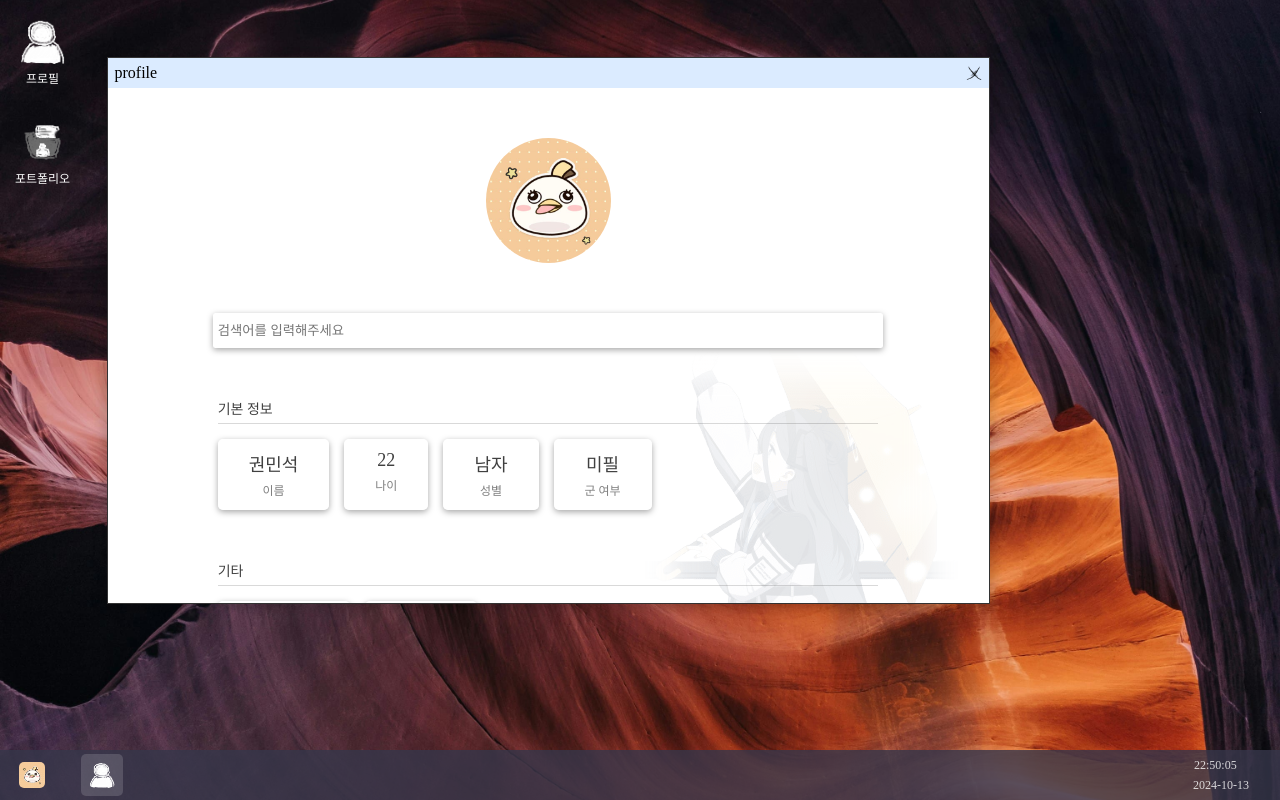
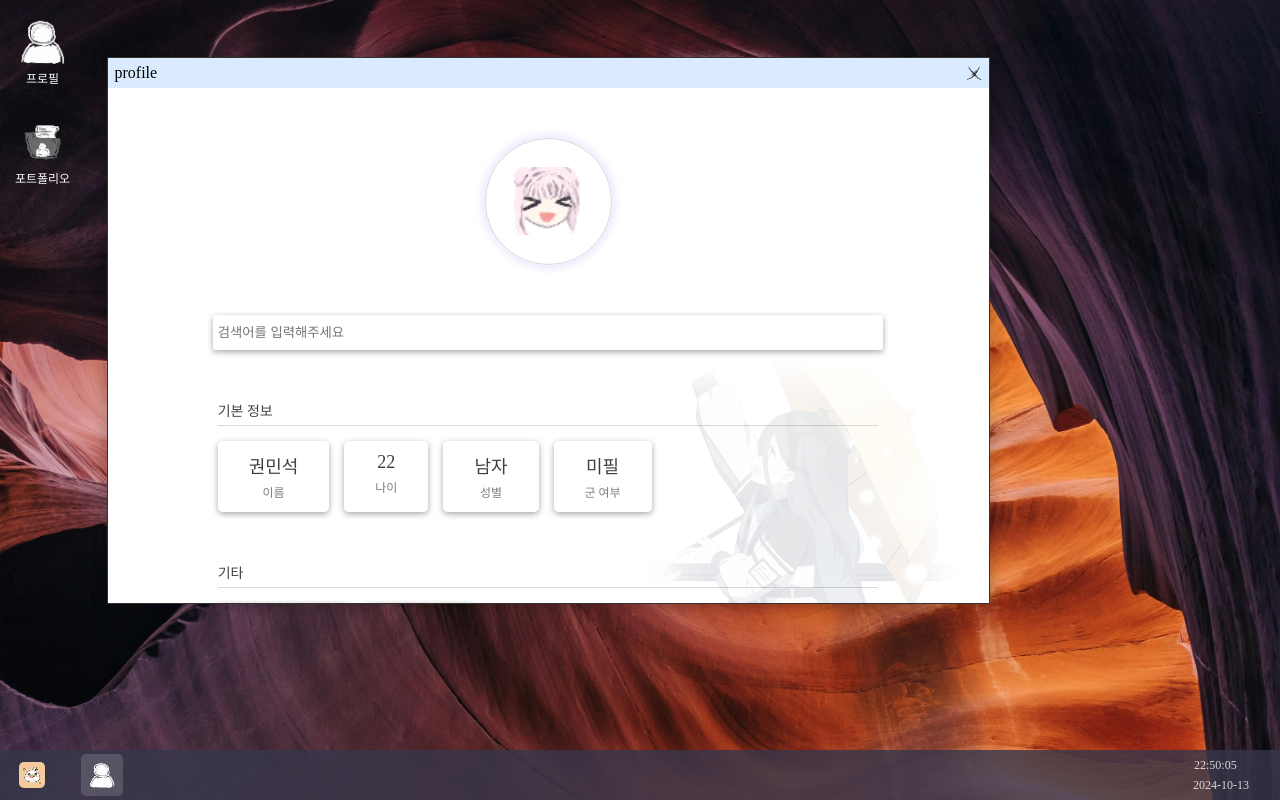
Before and after one commit to gnemek20/rnjs, a Next.js app: page / in a window 1280 px wide. Both pictures are taken after a click on the element "프로필". Built offline with nearby package versions, Linux system fonts and the light colour scheme; a web font is replaced by a local one.

Commit message:
프로필 아이콘 변경

```diff
--- a/customWebs/profile.tsx
+++ b/customWebs/profile.tsx
@@ -7,7 +7,7 @@ import { imageType } from '@/types/publicTypes';
 import Image from 'next/image';
 
 const profileIcon: imageType = {
-  src: require('@/public/images/peroro.jpg'),
+  src: require('@/public/icons/mika.png'),
   alt: 'profile'
 }
 
--- a/styles/profile/profile.module.css
+++ b/styles/profile/profile.module.css
@@ -14,12 +14,17 @@
   margin: 50px 0px;
   width: 125px;
   height: 125px;
+  border: 1px solid rgba(0, 0, 0, 0.15);
   border-radius: 50%;
+  box-shadow: 0px 0px 5px 5px rgba(224, 225, 255, 0.5);
+  display: flex;
+  justify-content: center;
+  align-items: center;
   overflow: hidden;
 }
 .profileIcon > img {
-  width: 100%;
-  height: 100%;
+  width: 55%;
+  height: 55%;
   object-fit: cover;
 }
 
```
Also changed, not shown: public/icons/mika.png (added).
